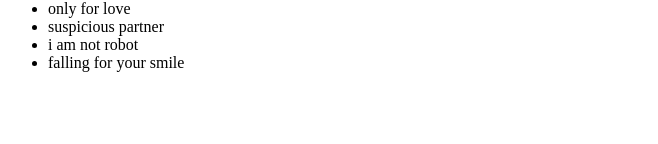
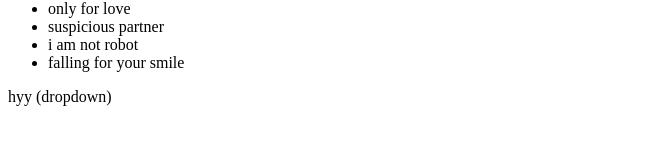
Before and after one commit to Ezn-word/hello, a plain HTML site: page index.html in a window 1280 px wide. Shown: the part 188-332 px from the top of the page, without its empty margins (0-658 px from the left). Drawn offline with Linux system fonts and the light colour scheme.

Commit message:
add new in f2

```diff
--- a/index.html
+++ b/index.html
@@ -24,3 +24,5 @@
         <li>falling for your smile</li>
     </ul>
 </p>
+
+<p> hyy (dropdown)</p>
```
